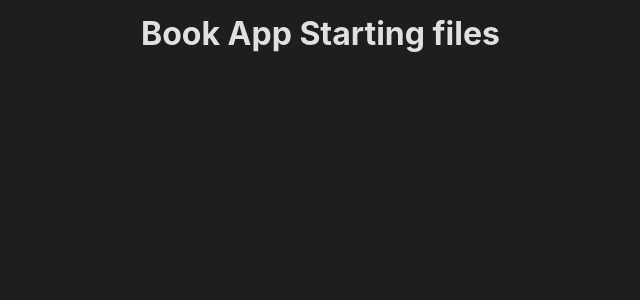
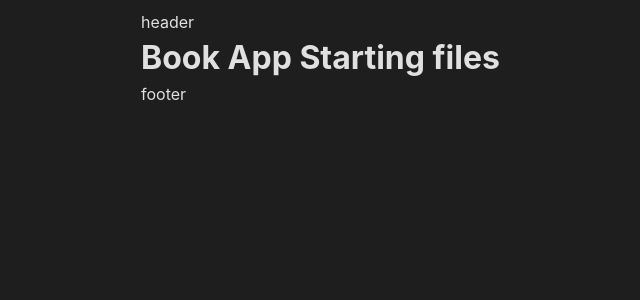
Before and after one commit to moyaseram/book-app, a React (Vite) app: page / in a window 1280 px wide. Shown: the top 300 px of the page, without its empty margins (9-649 px from the left). Built offline with nearby package versions, Linux system fonts and the light colour scheme.

Commit message:
create layout component

```diff
--- a/src/App.jsx
+++ b/src/App.jsx
@@ -1,8 +1,10 @@
+import Layout from "./layouts/Layout";
+
 function App() {
   return (
-    <>
+    <Layout>
       <h1>Book App Starting files</h1>
-    </>
+    </Layout>
   );
 }
 
--- /dev/null
+++ b/src/layouts/Layout.jsx
@@ -0,0 +1,11 @@
+const Layout = ({ children }) => {
+  return (
+    <>
+      <header>header</header>
+      {children}
+      <footer>footer</footer>
+    </>
+  );
+};
+
+export default Layout;
```
